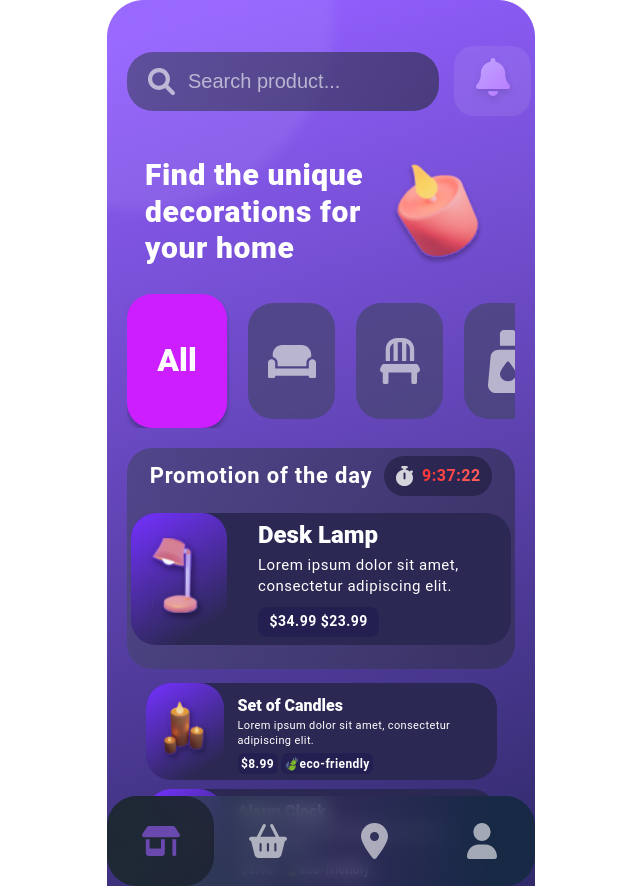
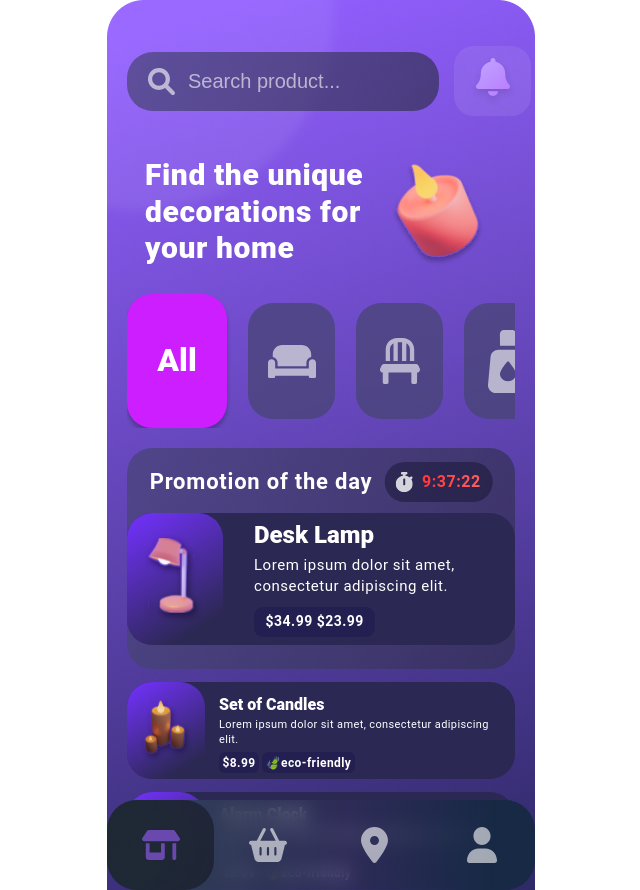
Before and after one commit to Rustam9724/furniture, a React (Create React App) app: page /furniture/main in a window 1280 px wide. Shown: the whole page, without its empty margins (319-959 px from the left). Built offline with nearby package versions, Linux system fonts and the light colour scheme.

Commit message:
init: products vertical carousel in decorations section

```diff
--- a/src/components/Decorations.jsx
+++ b/src/components/Decorations.jsx
@@ -1,7 +1,73 @@
 import Footer from "./Footer";
 import { Link } from "react-router-dom";
+import { useState } from "react";
 
 function Decorations() {
+    const [slideNumber, setSliderNumber] = useState(0);
+    const [productNumber, setProductNumber] = useState(0);
+
+    // Слайдер
+    let sliderPoints = {
+        startPoint: null,
+        finishPoint: null
+    }
+
+    function setSliderStartPoint(e) {
+        sliderPoints.startPoint = e.changedTouches[0].clientX;
+    }
+
+    function setSliderFinishPoint(e) {
+        sliderPoints.finishPoint = e.changedTouches[0].clientX;
+        let pointsDifference = sliderPoints.startPoint - sliderPoints.finishPoint
+
+        if (Math.abs(pointsDifference) >= 20) {
+            if (pointsDifference < 0) {
+                if (slideNumber > 0) {
+                    setSliderNumber(slideNumber - 1);
+                }
+            } else {
+                if (slideNumber < 3) {
+                    setSliderNumber(slideNumber + 1)
+                }
+            }
+        }
+    }
+
+    const carouselItemStyle = {
+        marginLeft: `${slideNumber * -28}%`,
+    }
+
+    // Продукты
+    let productsPoints = {
+        startPoint: null,
+        finishPoint: null
+    }
+
+    function setProductsStartPoint(e) {
+        productsPoints.startPoint = e.changedTouches[0].clientY;
+    }
+
+    function setProductsFinishPoint(e) {
+        productsPoints.finishPoint = e.changedTouches[0].clientY;
+        let pointsDifference = productsPoints.startPoint - productsPoints.finishPoint
+
+        if (Math.abs(pointsDifference) >= 20) {
+            if (pointsDifference < 0) {
+                if (productNumber > 0) {
+                    setProductNumber(productNumber - 1);
+                }
+            } else {
+                if (productNumber < 2) {
+                    setProductNumber(productNumber + 1)
+                }
+            }
+        }
+    }
+
+    const productsItemStyle = {
+        marginTop: `${productNumber * -36}%`,
+    }
+
     return (
         <section className="decorations">
             <div className="decorations__container _container">
@@ -17,19 +83,22 @@ function Decorations() {
                     <h1 className="notifications__title">Find the unique decorations for your home</h1>
                     <img src="./assets/images/candle.svg" alt="" />
                 </div>
-                <div className="notifications__carousel">
-                    <div className="notifications__carousel__item notifications__carousel__item_active">
+                <div className="notifications__carousel" onTouchStart={e => setSliderStartPoint(e)} onTouchEnd={e => setSliderFinishPoint(e)}>
+                    <div
+                        className={`notifications__carousel__item ${slideNumber === 0 && 'notifications__carousel__item_active'}`}
+                        style={carouselItemStyle}
+                    >
                         <p>All</p>
                     </div>
-                    <div className="notifications__carousel__item">
+                    <div className={`notifications__carousel__item ${slideNumber === 1 && 'notifications__carousel__item_active'}`}>
                         <svg width="48" height="33" viewBox="0 0 48 33" fill="none" xmlns="http://www.w3.org/2000/svg">
-                            <path d="M44.4 14.1429C42.4125 14.1429 40.8 15.7266 40.8 17.6786V23.5715H7.2V17.6786C7.2 15.7266 5.58825 14.1429 3.6 14.1429C1.61175 14.1429 0 15.7266 0 17.6786V31.8215C0 32.4697 0.5373 33 1.2 33H6C6.6627 33 7.1325 32.4723 7.1325 31.8215L7.2 30.6429H40.8V31.8215C40.8 32.4723 41.3373 33 42 33H46.8C47.4627 33 48 32.4723 48 31.8215V17.6786C48 15.7266 46.3875 14.1429 44.4 14.1429ZM9.6 17.6786V21.2143H38.4V17.6786C38.4 14.8331 40.4648 12.4524 43.2 11.9051V9.4286C43.2 4.22153 38.9018 3.05176e-05 33.6 3.05176e-05H14.3325C9.03075 3.05176e-05 4.7325 4.22153 4.7325 9.4286L4.8 11.9036C7.5375 12.4561 9.6 14.8353 9.6 17.6786Z" fill="white" fill-opacity="0.6"/>
+                            <path d="M44.4 14.1429C42.4125 14.1429 40.8 15.7266 40.8 17.6786V23.5715H7.2V17.6786C7.2 15.7266 5.58825 14.1429 3.6 14.1429C1.61175 14.1429 0 15.7266 0 17.6786V31.8215C0 32.4697 0.5373 33 1.2 33H6C6.6627 33 7.1325 32.4723 7.1325 31.8215L7.2 30.6429H40.8V31.8215C40.8 32.4723 41.3373 33 42 33H46.8C47.4627 33 48 32.4723 48 31.8215V17.6786C48 15.7266 46.3875 14.1429 44.4 14.1429ZM9.6 17.6786V21.2143H38.4V17.6786C38.4 14.8331 40.4648 12.4524 43.2 11.9051V9.4286C43.2 4.22153 38.9018 3.05176e-05 33.6 3.05176e-05H14.3325C9.03075 3.05176e-05 4.7325 4.22153 4.7325 9.4286L4.8 11.9036C7.5375 12.4561 9.6 14.8353 9.6 17.6786Z" fill="white" fillOpacity="0.6"/>
                         </svg>
                     </div>
-                    <div className="notifications__carousel__item">
+                    <div className={`notifications__carousel__item ${slideNumber === 2 && 'notifications__carousel__item_active'}`}>
                         <svg width="40" height="46" viewBox="0 0 40 46" fill="none" xmlns="http://www.w3.org/2000/svg">
-                            <g clip-path="url(#clip0_51_269)">
-                            <path d="M39.7409 30.4211L38.4222 27.5461C37.9552 26.5309 36.9374 25.875 35.8213 25.875H4.17488C3.06059 25.875 2.04809 26.5309 1.58024 27.5461L0.261488 30.4211C-0.145922 31.3111 -0.0747618 32.3501 0.449792 33.1757C0.974345 34.0014 1.88292 34.5 2.77667 34.5L2.77675 44.5625C2.77675 45.3564 3.4164 46 4.20533 46H7.06247C7.85157 46 8.49104 45.3564 8.49104 44.5625V34.5H31.3482V44.5625C31.3482 45.3564 31.9878 46 32.7767 46H35.5535C36.3426 46 36.9821 45.3564 36.9821 44.5625L37.1427 34.5C38.1168 34.5 39.0249 34.0003 39.549 33.1748C40.0731 32.3493 40.1427 31.3106 39.7409 30.4211ZM9.91952 11.5C9.91952 8.85144 11.3659 6.63948 13.4909 5.31249V23H17.7767L17.7775 4.31253H22.0632L22.0624 23H26.3481L26.3489 5.3098C28.5534 6.55862 29.9195 8.85144 29.9195 11.5L29.9187 23H34.2071L34.206 11.5C34.206 5.14898 29.089 3.05176e-05 22.7774 3.05176e-05H17.0624C10.8302 3.05176e-05 5.71238 5.14898 5.71238 11.5L5.71379 23H9.99682L9.91952 11.5Z" fill="white" fill-opacity="0.6"/>
+                            <g clipPath="url(#clip0_51_269)">
+                            <path d="M39.7409 30.4211L38.4222 27.5461C37.9552 26.5309 36.9374 25.875 35.8213 25.875H4.17488C3.06059 25.875 2.04809 26.5309 1.58024 27.5461L0.261488 30.4211C-0.145922 31.3111 -0.0747618 32.3501 0.449792 33.1757C0.974345 34.0014 1.88292 34.5 2.77667 34.5L2.77675 44.5625C2.77675 45.3564 3.4164 46 4.20533 46H7.06247C7.85157 46 8.49104 45.3564 8.49104 44.5625V34.5H31.3482V44.5625C31.3482 45.3564 31.9878 46 32.7767 46H35.5535C36.3426 46 36.9821 45.3564 36.9821 44.5625L37.1427 34.5C38.1168 34.5 39.0249 34.0003 39.549 33.1748C40.0731 32.3493 40.1427 31.3106 39.7409 30.4211ZM9.91952 11.5C9.91952 8.85144 11.3659 6.63948 13.4909 5.31249V23H17.7767L17.7775 4.31253H22.0632L22.0624 23H26.3481L26.3489 5.3098C28.5534 6.55862 29.9195 8.85144 29.9195 11.5L29.9187 23H34.2071L34.206 11.5C34.206 5.14898 29.089 3.05176e-05 22.7774 3.05176e-05H17.0624C10.8302 3.05176e-05 5.71238 5.14898 5.71238 11.5L5.71379 23H9.99682L9.91952 11.5Z" fill="white" fillOpacity="0.6"/>
                             </g>
                             <defs>
                             <clipPath id="clip0_51_269">
@@ -38,25 +107,24 @@ function Decorations() {
                             </defs>
                         </svg>
                     </div>
-                    <div className="notifications__carousel__item">
+                    <div className={`notifications__carousel__item ${slideNumber === 3 && 'notifications__carousel__item_active'}`}>
                         <svg width="40" height="63" viewBox="0 0 40 63" fill="none" xmlns="http://www.w3.org/2000/svg">
-                            <path d="M29.4498 19.6875H10.546C6.40854 19.6875 2.95354 22.7883 2.57854 26.8489L0.0335405 54.4114C-0.392584 59.0256 3.29604 63 8.00104 63H31.8885C36.5923 63 40.281 59.0244 39.856 54.4126L37.311 26.8501C37.0498 22.7883 33.5873 19.6875 29.4498 19.6875ZM19.8873 51.1875C15.5873 51.1875 11.9998 47.9514 11.9998 43.9647C11.9998 40.8885 16.7598 34.6783 18.9373 31.9959C19.4685 31.3423 20.531 31.3423 21.0623 31.9959C23.2373 34.6746 27.9998 40.8885 27.9998 43.9647C27.9998 47.9514 24.4123 51.1875 19.8873 51.1875ZM47.4123 11.5738L41.9973 6.24343C40.3873 4.76687 38.4623 3.93753 36.3498 3.93753H28.006C28.006 1.76329 26.2148 3.05176e-05 24.006 3.05176e-05H15.8873C13.6785 3.05176e-05 11.8873 1.76329 11.8873 3.93753L11.9998 15.75H27.9998L27.9998 11.8125H36.3435L41.7572 17.1417C42.5382 17.9105 43.8047 17.9105 44.586 17.1417L47.4135 14.3584C48.1998 13.5844 48.1998 12.3416 47.4123 11.5738Z" fill="white" fill-opacity="0.6"/>
+                            <path d="M29.4498 19.6875H10.546C6.40854 19.6875 2.95354 22.7883 2.57854 26.8489L0.0335405 54.4114C-0.392584 59.0256 3.29604 63 8.00104 63H31.8885C36.5923 63 40.281 59.0244 39.856 54.4126L37.311 26.8501C37.0498 22.7883 33.5873 19.6875 29.4498 19.6875ZM19.8873 51.1875C15.5873 51.1875 11.9998 47.9514 11.9998 43.9647C11.9998 40.8885 16.7598 34.6783 18.9373 31.9959C19.4685 31.3423 20.531 31.3423 21.0623 31.9959C23.2373 34.6746 27.9998 40.8885 27.9998 43.9647C27.9998 47.9514 24.4123 51.1875 19.8873 51.1875ZM47.4123 11.5738L41.9973 6.24343C40.3873 4.76687 38.4623 3.93753 36.3498 3.93753H28.006C28.006 1.76329 26.2148 3.05176e-05 24.006 3.05176e-05H15.8873C13.6785 3.05176e-05 11.8873 1.76329 11.8873 3.93753L11.9998 15.75H27.9998L27.9998 11.8125H36.3435L41.7572 17.1417C42.5382 17.9105 43.8047 17.9105 44.586 17.1417L47.4135 14.3584C48.1998 13.5844 48.1998 12.3416 47.4123 11.5738Z" fill="white" fillOpacity="0.6"/>
                         </svg>
                     </div>
                 </div>
-                <div className="decorations__cards">
-                    <div className="decorations__active-window">
+                <div className="decorations__cards" onTouchStart={e => setProductsStartPoint(e)} onTouchEnd={e => setProductsFinishPoint(e)}>
+                    <Link className={`decorations__card ${productNumber === 0 && 'decorations__card_active'}`} to="/desk-lamp" style={productsItemStyle}>
+                        <div className={productNumber === 0 && `active-card__wrapper`}>
                             <div className="decoraions__card__promotion promotion">
                                 <p>Promotion of the day</p>
                                 <div className="promotion__timer">
                                     <svg width="17" height="20" viewBox="0 0 17 20" fill="none" xmlns="http://www.w3.org/2000/svg">
-                                    <path d="M10.4615 0C11.1849 0 11.7692 0.559766 11.7692 1.25C11.7692 1.94023 11.1849 2.5 10.4615 2.5H9.80769V3.8457C11.3401 4.07031 12.7377 4.6875 13.882 5.58594L14.7688 4.74219C15.2796 4.25391 16.105 4.25391 16.6159 4.74219C17.1267 5.23047 17.1267 6.01953 16.6159 6.50781L15.631 7.45313C16.4974 8.72266 17 10.2422 17 11.875C17 16.3633 13.1954 20 8.5 20C3.80457 20 0 16.3633 0 11.875C0 7.8125 3.11885 4.44531 7.19231 3.8457V2.5H6.53846C5.81514 2.5 5.23077 1.94023 5.23077 1.25C5.23077 0.559766 5.81514 0 6.53846 0H10.4615ZM9.48077 7.5C9.48077 6.98047 9.04351 6.5625 8.5 6.5625C7.95649 6.5625 7.51923 6.98047 7.51923 7.5V12.5C7.51923 13.0195 7.95649 13.4375 8.5 13.4375C9.04351 13.4375 9.48077 13.0195 9.48077 12.5V7.5Z" fill="white" fill-opacity="0.8"/>
+                                        <path d="M10.4615 0C11.1849 0 11.7692 0.559766 11.7692 1.25C11.7692 1.94023 11.1849 2.5 10.4615 2.5H9.80769V3.8457C11.3401 4.07031 12.7377 4.6875 13.882 5.58594L14.7688 4.74219C15.2796 4.25391 16.105 4.25391 16.6159 4.74219C17.1267 5.23047 17.1267 6.01953 16.6159 6.50781L15.631 7.45313C16.4974 8.72266 17 10.2422 17 11.875C17 16.3633 13.1954 20 8.5 20C3.80457 20 0 16.3633 0 11.875C0 7.8125 3.11885 4.44531 7.19231 3.8457V2.5H6.53846C5.81514 2.5 5.23077 1.94023 5.23077 1.25C5.23077 0.559766 5.81514 0 6.53846 0H10.4615ZM9.48077 7.5C9.48077 6.98047 9.04351 6.5625 8.5 6.5625C7.95649 6.5625 7.51923 6.98047 7.51923 7.5V12.5C7.51923 13.0195 7.95649 13.4375 8.5 13.4375C9.04351 13.4375 9.48077 13.0195 9.48077 12.5V7.5Z" fill="white" fillOpacity="0.8"/>
                                     </svg>
                                     <p>9:37:22</p>
                                 </div>
                             </div>
-                    </div>
-                    <Link className="decorations__card decorations__card_active" to="/desk-lamp">
                             <div className="decorations__card__main">
                                 <div className="decoraitions__card__image">
                                     <img src="./assets/images/lamp.svg" alt="" />
@@ -67,8 +135,10 @@ function Decorations() {
                                     <div className="dec-description__price">$34.99 $23.99</div>
                                 </div>
                             </div>
+                        </div>
                     </Link>
-                    <div className="decorations__card">
+                    <Link className={`decorations__card ${productNumber === 1 && 'decorations__card_active'}`} to="/desk-lamp">
+                        <div className={productNumber === 1 && `active-card__wrapper`}>
                             <div className="decorations__card__main">
                                 <div className="decoraitions__card__image">
                                     <img src="./assets/images/candle-set.svg" alt="" />
@@ -81,7 +151,9 @@ function Decorations() {
                                 </div>
                             </div>
                         </div>
-                    <div className="decorations__card">
+                    </Link>
+                    <Link className={`decorations__card ${productNumber === 2 && 'decorations__card_active'}`} to="/desk-lamp">
+                        <div className={productNumber === 2 && `active-card__wrapper`}>
                             <div className="decorations__card__main">
                                 <div className="decoraitions__card__image">
                                     <img src="./assets/images/clock.svg" alt="" />
@@ -94,9 +166,10 @@ function Decorations() {
                                 </div>
                             </div>
                         </div>
+                    </Link>
+                </div>
             </div>
                 <Footer />
-            </div>
         </section>
     )
 }
--- a/src/styles/decorations.scss
+++ b/src/styles/decorations.scss
@@ -1,6 +1,9 @@
 .decorations {
     padding: 46px 0 0;
     background: url("../../public/assets/images/decorations-background.jpg") no-repeat center top;
+    min-height: 890px;
+    max-height: 890px;
+    position: relative;
 
     .decorations__container {
         position: relative;
@@ -63,6 +66,7 @@
         column-gap: 21px;
         align-items: center;
         margin: 0 0 20px;
+        height: 134px;
 
         .notifications__carousel__item {
             display: flex;
@@ -73,6 +77,7 @@
             flex-shrink: 0;
             width: 87px;
             height: 116px;
+            transition: all 0.1s ease-in;
 
             &.notifications__carousel__item_active {
                 width: 100px;
@@ -96,23 +101,29 @@
         flex-direction: column;
         align-items: center;
         position: relative;
-        padding-top: 65px;
+        overflow-y: hidden;
 
-        .decorations__active-window {
-            position: absolute;
-            top: 0;
-            left: 0;
+        .decorations__card {
+            transition: all 0.2s ease-in;
+
+            .active-card__wrapper {
+                border-radius: 25px;
                 width: 100%;
                 height: 221px;
-            border-radius: 25px;
+                padding-top: 65px;
                 background: linear-gradient(94deg, rgba(71, 68, 116, 0.70) -1.12%, rgba(50, 47, 81, 0.70) 104.55%);
-            padding-top: 8px;
+                position: relative;
 
                 .promotion {
                     display: flex;
                     align-items: center;
                     column-gap: 12px;
                     justify-content: center;
+                    position: absolute;
+                    top: 14px;
+                    left: 50%;
+                    transform: translateX(-50%);
+                    min-width: max-content;
 
                     p {
                         color: white;
@@ -145,19 +156,13 @@
                 }
             }
 
-        .decorations__card {
-            position: relative;
-            z-index: 1;
-            width: 351px;
-            height: 97px;
-            border-radius: 25px;
-            background: #2B2853;
-
             &:not(:last-child) {
-                margin-bottom: 9px;
+                margin-bottom: 13px;
             }
 
             .decorations__card__main {
+                background: #2B2853;
+                border-radius: 25px;
                 display: flex;
                 column-gap: 14px;
 
@@ -208,13 +213,6 @@
             }
 
             &.decorations__card_active {
-                width: 380px;
-                height: 132px;
-                background: #2B2853;
-
-                &:not(:last-child) {
-                    margin-bottom: 38px;
-                }
 
                 .decorations__card__main {
                     column-gap: 31px;
```
Also changed, not shown: src/components/SignInSection.jsx (+8 -6 lines), src/components/SignUpSection.jsx (+6 -4 lines), Государства.txt (deleted), Новый текстовый документ.txt (added), 1 other file (tests, documents, lock files or other folders). Lines whose indentation alone changed are shown as unchanged.
